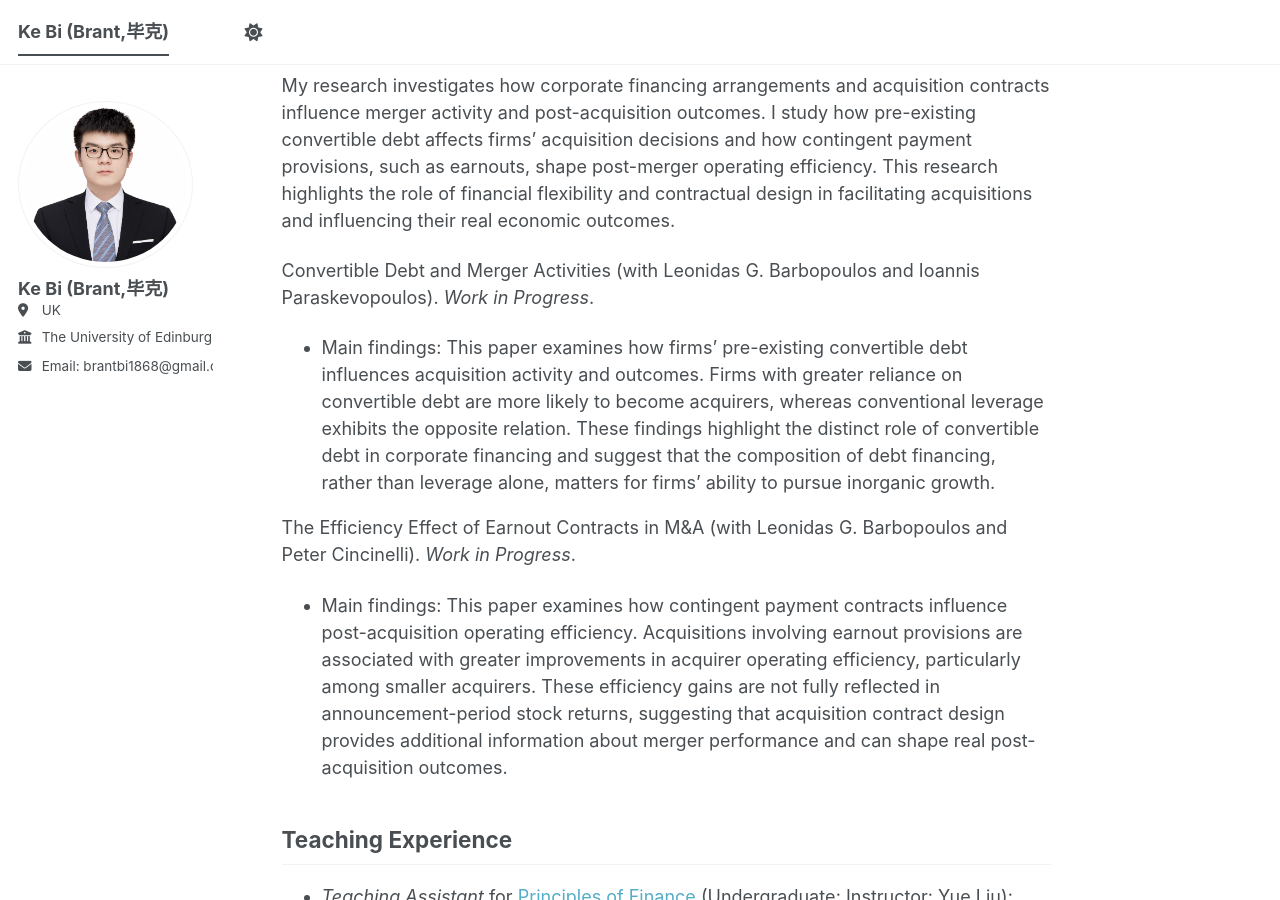
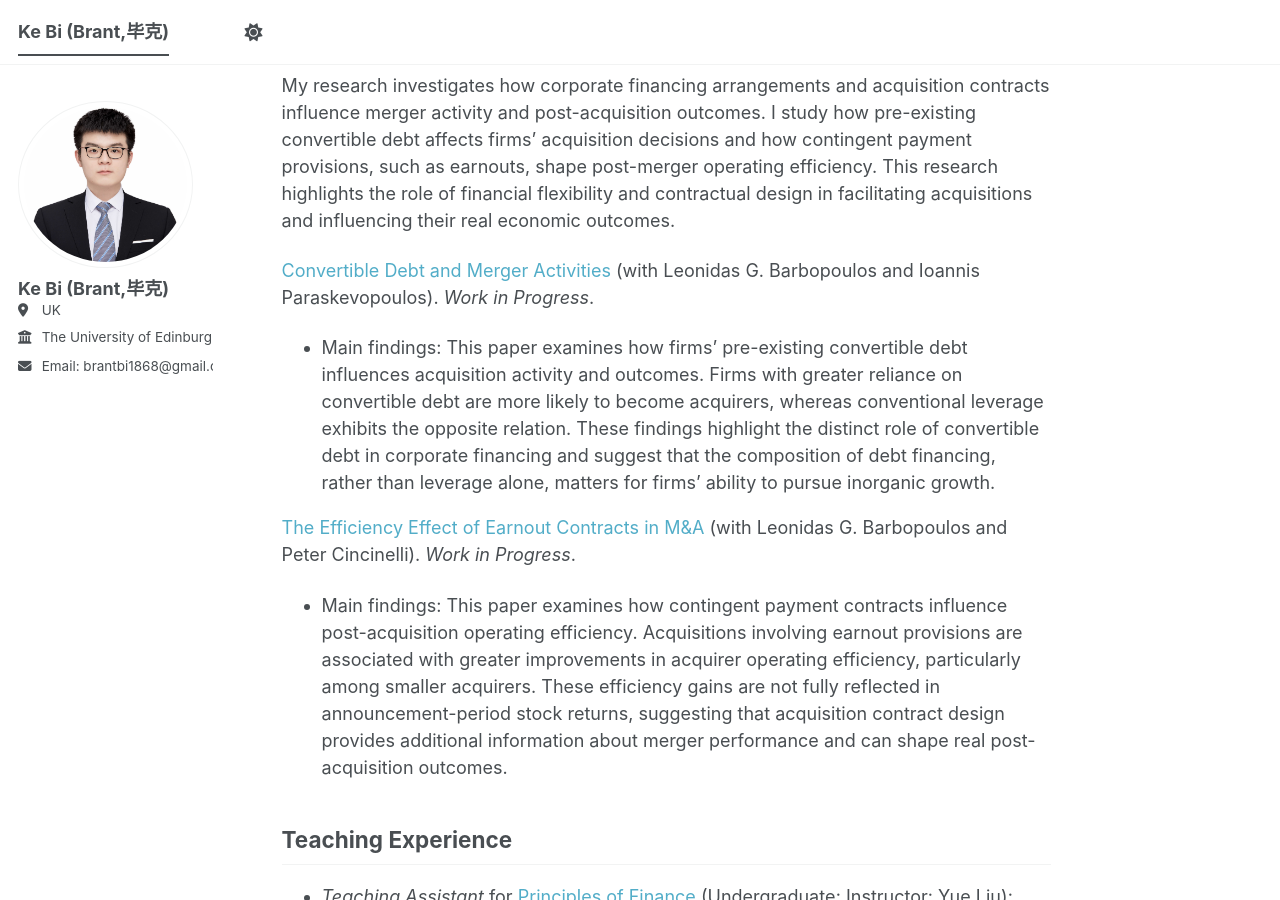
Before and after one commit to brant1868/brant1868.github.io, a Jekyll site: the page built from _pages/about.md, in a window 1280 px wide and 900 px high, scrolled down 6132 px. Built offline with Jekyll 4.4.1, drawn with Linux system fonts in a browser that asks for light colours; a script bundle is joined from its source files by our own code; library files that are not in the unit come from our copies.

Commit message:
Update about.md

```diff
--- a/_pages/about.md
+++ b/_pages/about.md
@@ -272,7 +272,7 @@
 [Data Assets, Organic Growth, and Efficiency](https://drive.google.com/file/d/1ie99rTEbM1nXDU970mZhnx3mpPh9ctxn/view?usp=drive_link){:target="_blank" } (Solo-authored). _Working Paper_.
 - Main findings: This paper examines how accumulated data assets shape firms' internal investment and operating efficiency. Firms with greater data assets invest more in physical capital and R&D, with the effect concentrated among smaller firms. Data assets are also associated with improved investment efficiency and operating performance. These findings highlight the role of data assets in facilitating organic growth, particularly among smaller firms.
 
-<a style="text-decoration: none; cursor: text;">Artificial Intelligence Capital and Organic Growth: The Firm Size Paradox</a> (Solo-authored). _Work in Progress_
+<a style="text-decoration: none; cursor: text;">Artificial Intelligence Capital and Organic Growth: The Firm Size Paradox</a> (Solo-authored). _Work in Progress_.
 - Main findings: Artificial intelligence (AI) capital is concentrated among larger firms, yet its positive association with organic investment is stronger among smaller firms. These findings highlight a distinction between where technological capital accumulates and where it is most strongly associated with internal investment.
 
 
@@ -478,10 +478,12 @@
 ### 3. Financing and Contracting in M&A
 My research investigates how corporate financing arrangements and acquisition contracts influence merger activity and post-acquisition outcomes. I study how pre-existing convertible debt affects firms' acquisition decisions and how contingent payment provisions, such as earnouts, shape post-merger operating efficiency. This research highlights the role of financial flexibility and contractual design in facilitating acquisitions and influencing their real economic outcomes.
 
-Convertible Debt and Merger Activities (with Leonidas G. Barbopoulos and Ioannis Paraskevopoulos). _Work in Progress_.
+
+<a style="text-decoration: none; cursor: text;">Convertible Debt and Merger Activities</a> (with Leonidas G. Barbopoulos and Ioannis Paraskevopoulos). _Work in Progress_.
 - Main findings: This paper examines how firms' pre-existing convertible debt influences acquisition activity and outcomes. Firms with greater reliance on convertible debt are more likely to become acquirers, whereas conventional leverage exhibits the opposite relation. These findings highlight the distinct role of convertible debt in corporate financing and suggest that the composition of debt financing, rather than leverage alone, matters for firms' ability to pursue inorganic growth.
 
-The Efficiency Effect of Earnout Contracts in M&A (with Leonidas G. Barbopoulos and Peter Cincinelli). _Work in Progress_.
+
+<a style="text-decoration: none; cursor: text;">The Efficiency Effect of Earnout Contracts in M&A</a> (with Leonidas G. Barbopoulos and Peter Cincinelli). _Work in Progress_.
 - Main findings: This paper examines how contingent payment contracts influence post-acquisition operating efficiency. Acquisitions involving earnout provisions are associated with greater improvements in acquirer operating efficiency, particularly among smaller acquirers. These efficiency gains are not fully reflected in announcement-period stock returns, suggesting that acquisition contract design provides additional information about merger performance and can shape real post-acquisition outcomes.
 
 
```
